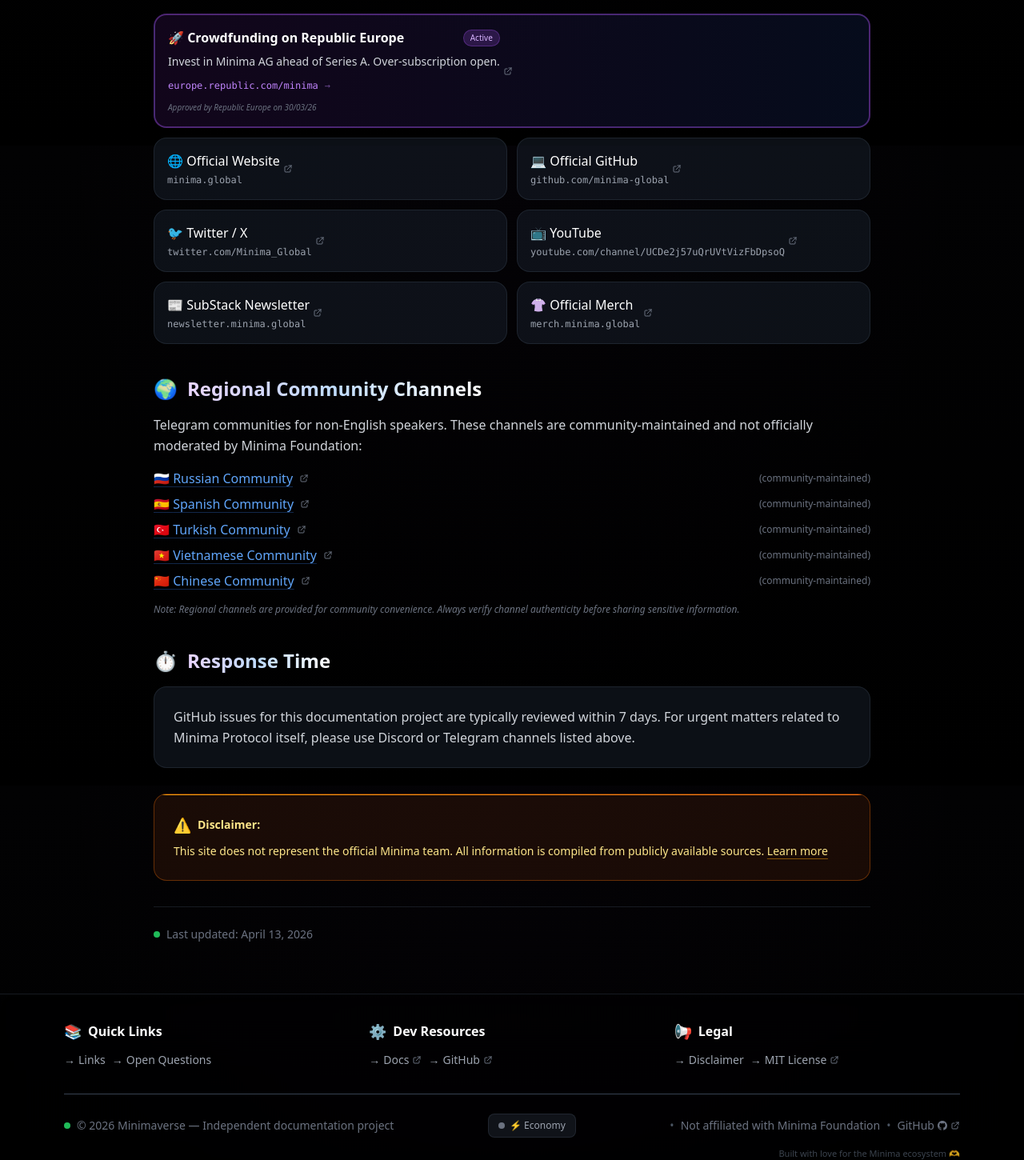
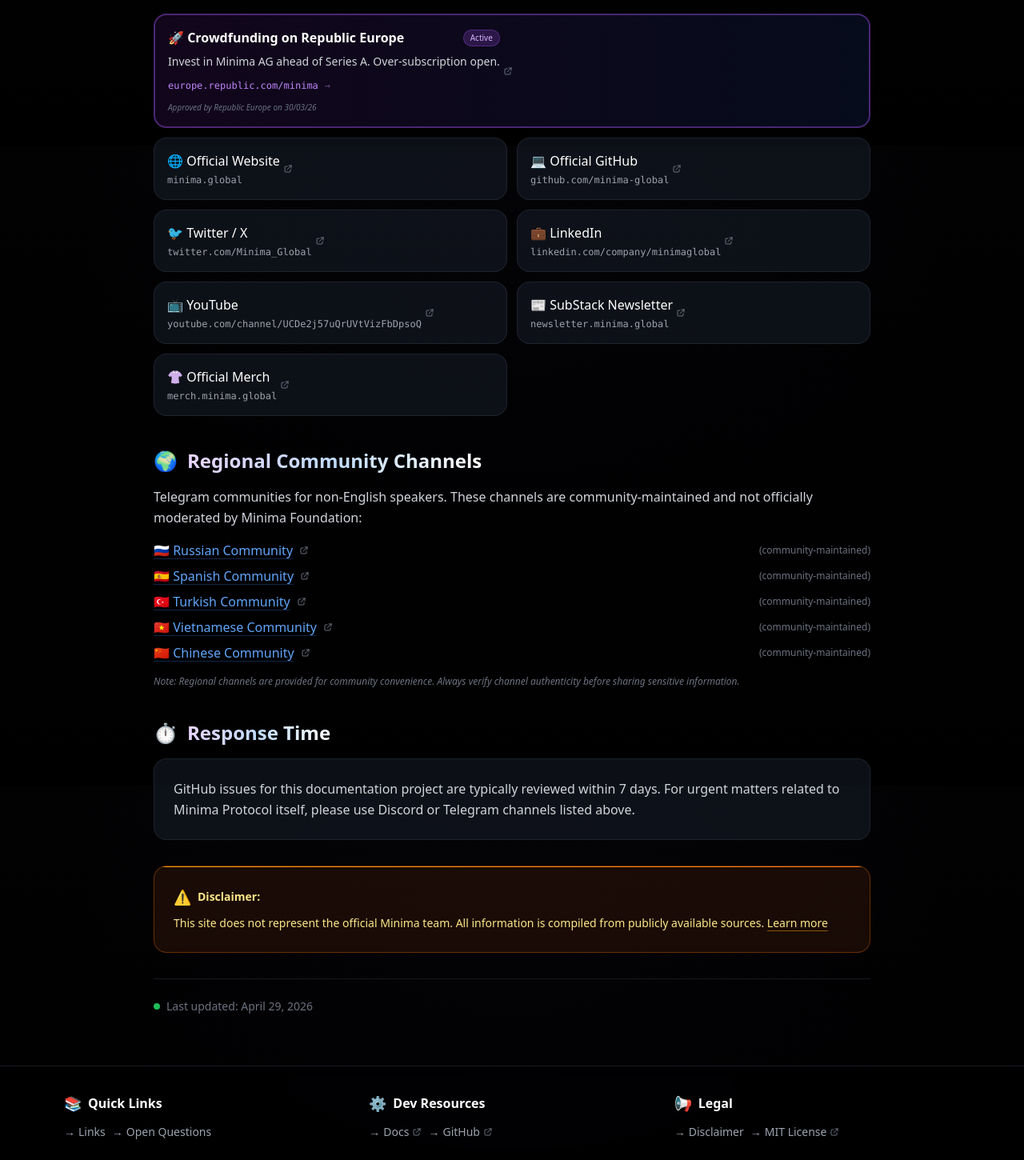
Before and after one commit to KuA1bo/minimaverse-site, a Next.js app: page /links in a window 1280 px wide. Shown: the part 2218-3668 px from the top of the page at 80% size. Built offline with nearby package versions, Linux system fonts and the light colour scheme.

Commit message:
feat: add Minima LinkedIn to official resources; update last modified date

```diff
--- a/src/app/links/page.tsx
+++ b/src/app/links/page.tsx
@@ -337,6 +337,7 @@ export default function LinksPage() {
               { href: 'https://minima.global/', icon: '🌐', title: 'Official Website', url: 'minima.global' },
               { href: 'https://github.com/minima-global', icon: '💻', title: 'Official GitHub', url: 'github.com/minima-global' },
               { href: 'https://twitter.com/Minima_Global', icon: '🐦', title: 'Twitter / X', url: 'twitter.com/Minima_Global' },
+              { href: 'https://www.linkedin.com/company/minimaglobal', icon: '💼', title: 'LinkedIn', url: 'linkedin.com/company/minimaglobal' },
               { href: 'https://www.youtube.com/channel/UCDe2j57uQrUVtVizFbDpsoQ', icon: '📺', title: 'YouTube', url: 'youtube.com/channel/UCDe2j57uQrUVtVizFbDpsoQ' },
               { href: 'https://newsletter.minima.global/', icon: '📰', title: 'SubStack Newsletter', url: 'newsletter.minima.global' },
               { href: 'https://merch.minima.global/', icon: '👚', title: 'Official Merch', url: 'merch.minima.global' }
@@ -439,7 +440,7 @@ export default function LinksPage() {
         <section className="border-t border-gray-700/40 pt-6 opacity-0 animate-fade-in-up delay-300">
           <p className="text-gray-500 text-sm flex items-center gap-2">
             <span className="w-2 h-2 bg-green-500 rounded-full animate-pulse" />
-            Last updated: April 13, 2026
+            Last updated: April 29, 2026
           </p>
         </section>
 
```
